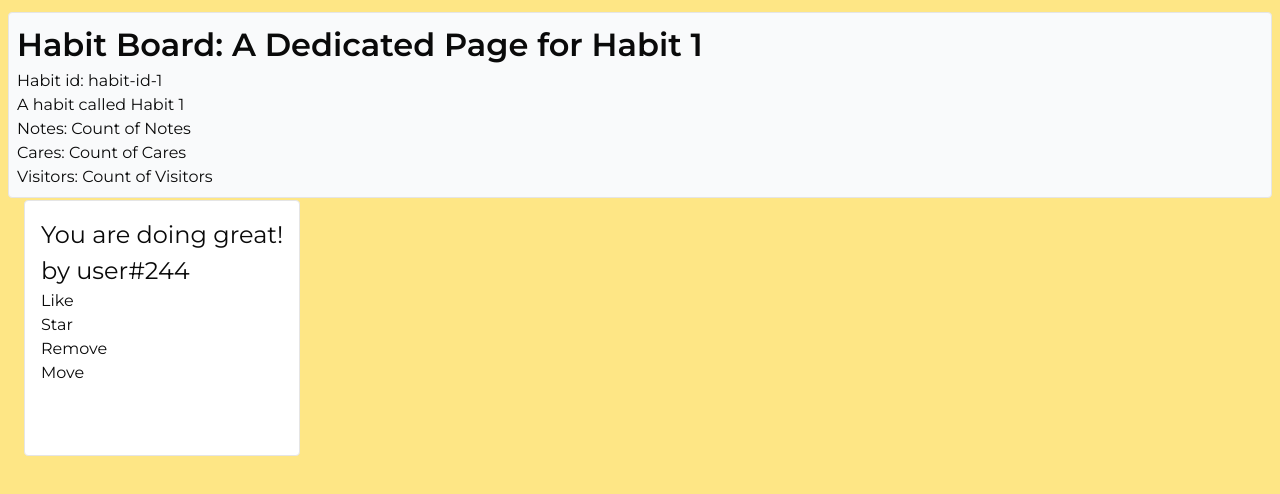
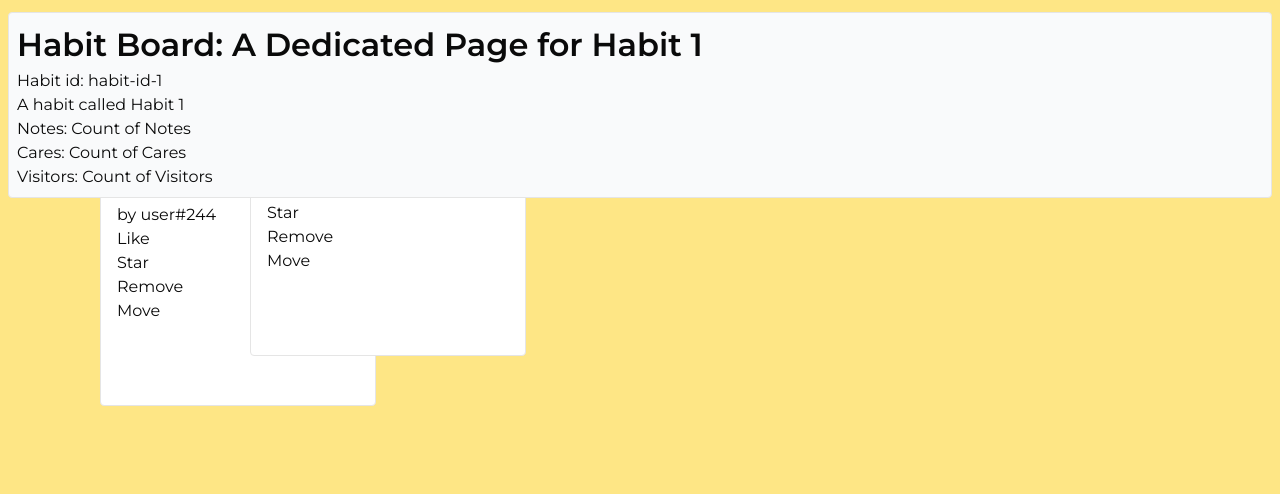
Before and after one commit to marlmunar/interactive-board, a Next.js app: page /habit/habit-id-1 in a window 1280 px wide. Shown: the top 494 px of the page. Built offline with nearby package versions, Linux system fonts and the light colour scheme.

Commit message:
Added dnd feature for notes

```diff
--- a/src/components/HabitInteractions.tsx
+++ b/src/components/HabitInteractions.tsx
@@ -1,19 +1,48 @@
-import React from "react";
+import React, { useState } from "react";
+
+import { DndContext, type DragEndEvent } from "@dnd-kit/core";
+import Note from "./Note";
+
+type Note = {
+  id: string;
+  x: number;
+  y: number;
+};
+
+const initialNotes: Note[] = [
+  { id: "note1", x: 100, y: 150 },
+  { id: "note2", x: 250, y: 100 },
+];
 
 const HabitInteractions = () => {
+  const [notes, setNotes] = useState(initialNotes);
+
+  const handleDragEnd = (e: DragEndEvent) => {
+    const { active, delta } = e;
+
+    const activeNote = notes.find((note) => note.id === active.id);
+    const newNotes = notes.filter((note) => note.id !== active.id);
+
+    if (activeNote) {
+      newNotes.push(activeNote);
+      setNotes(
+        newNotes.map((note) =>
+          note.id === active.id
+            ? { ...note, x: note.x + delta.x, y: note.y + delta.y }
+            : note
+        )
+      );
+    }
+  };
+
   return (
-    <div className="absolute bg-amber-200 h-full w-full">
-      <div className="absolute p-4 top-50 left-6 rounded min-h-64 min-w-64 border bg-white">
-        <div className="text-[1.5rem]">You are doing great!</div>
-        <div className="text-[1.5rem]">by user#244</div>
-        <div>
-          <p>Like</p>
-          <p>Star</p>
-          <p>Remove</p>
-          <button>Move</button>
-        </div>
+    <DndContext onDragEnd={handleDragEnd}>
+      <div className="absolute bg-amber-200 h-full w-full">
+        {notes.map((note) => (
+          <Note key={note.id} id={note.id} x={note.x} y={note.y} />
+        ))}
       </div>
-    </div>
+    </DndContext>
   );
 };
 
--- /dev/null
+++ b/src/components/Note.tsx
@@ -0,0 +1,42 @@
+import { useDraggable } from "@dnd-kit/core";
+import React, { useState } from "react";
+
+interface NoteParams {
+  id: string;
+  x: number;
+  y: number;
+}
+
+const Note = ({ id, x, y }: NoteParams) => {
+  const [isMoving, setIsMoving] = useState(false);
+  const { attributes, listeners, setNodeRef, transform } = useDraggable({ id });
+
+  const style = {
+    left: x,
+    top: y,
+    transform: transform
+      ? `translate(${transform.x}px, ${transform.y}px)`
+      : undefined,
+  };
+
+  return (
+    <div
+      ref={isMoving ? setNodeRef : null}
+      {...listeners}
+      {...attributes}
+      style={style}
+      className="absolute p-4 rounded min-h-64 min-w-64 border bg-white"
+    >
+      <div className="text-[1.5rem]">You are doing great!</div>
+      <div className="text-[1rem]">by user#244</div>
+      <div>
+        <p>Like</p>
+        <p>Star</p>
+        <p>Remove</p>
+        <button>Move</button>
+      </div>
+    </div>
+  );
+};
+
+export default Note;
```
